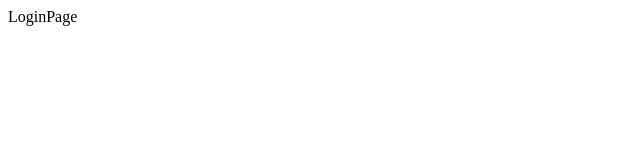
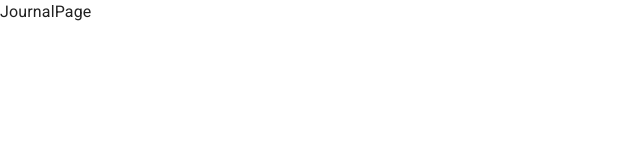
Before and after one commit to arosteguimaranto/Journal-App, a React (Vite) app: page / in a window 1280 px wide. Shown: the top 160 px of the page, without its empty margins (0-640 px from the left). Built offline with nearby package versions, Linux system fonts and the light colour scheme.

Commit message:
Configuración de MUI con Vite

```diff
--- a/index.html
+++ b/index.html
@@ -6,14 +6,8 @@
     <link rel="icon" type="image/svg+xml" href="/vite.svg" />
     <meta name="viewport" content="width=device-width, initial-scale=1.0" />
     <title>JournalApp</title>
-    <link
-    rel="stylesheet"
-    href="https://fonts.googleapis.com/icon?family=Material+Icons"
-  />
-    <link
-  rel="stylesheet"
-  href="https://fonts.googleapis.com/css?family=Roboto:300,400,500,700&display=swap"
-/>
+
+    <link rel="stylesheet" href="https://fonts.googleapis.com/css?family=Roboto:300,400,500,700&display=swap"/>
   </head>
   <body>
     <div id="root"></div>
--- a/src/JournalApp.jsx
+++ b/src/JournalApp.jsx
@@ -1,16 +1,17 @@
 
 
-import { AppRouter } from './router/AppRouter'
+import { AppRouter } from './router/AppRouter';
+import { AppTheme } from './theme';
 
 
 
 function JournalApp() {
-//  const [count, setCount] = useState(0)
+
 
   return (
-    <div>
+    <AppTheme>
     <AppRouter/>
-    </div>
+    </AppTheme>
   )
 }
 
--- a/src/auth/pages/LoginPage.jsx
+++ b/src/auth/pages/LoginPage.jsx
@@ -1,3 +1,4 @@
+import { Typography } from "@mui/material"
 
 export const LoginPage = () => {
   return (
--- a/src/auth/pages/RegisterPage.jsx
+++ b/src/auth/pages/RegisterPage.jsx
@@ -1,3 +1,4 @@
+import { Typography } from '@mui/material'
 import React from 'react'
 
 export const RegisterPage = () => {
--- a/src/journal/pages/JournalPage.jsx
+++ b/src/journal/pages/JournalPage.jsx
@@ -1,7 +1,8 @@
+import { Typography } from "@mui/material"
 
 
 export const JournalPage = () => {
   return (
-    <div>JournalPage</div>
+    <Typography>JournalPage</Typography>
   )
 }
--- a/src/main.jsx
+++ b/src/main.jsx
@@ -4,14 +4,15 @@
 import './styles.css';
 
 import { BrowserRouter } from 'react-router-dom';
-import { LoginPage } from './auth/pages/LoginPage';
+
+import JournalApp from './JournalApp';
 
 
 
 ReactDOM.createRoot(document.getElementById('root')).render(
   <React.StrictMode>
     {<BrowserRouter>
-      <LoginPage/>
+      <JournalApp/>
     </BrowserRouter>}
 
   </React.StrictMode>,
--- /dev/null
+++ b/src/theme/AppTheme.jsx
@@ -0,0 +1,15 @@
+import{ ThemeProvider } from '@emotion/react'
+import {CssBaseline}  from '@mui/material'
+
+import{purpleTheme} from './';
+
+export const AppTheme = ({children}) => {
+    return (
+        <ThemeProvider theme={purpleTheme}>
+            {/* CssBaseline kickstart an elegant, consistent, and simple baseline*/}
+            <CssBaseline/>
+
+            {children}
+        </ThemeProvider>
+    )
+}
--- /dev/null
+++ b/src/theme/index.js
@@ -0,0 +1,2 @@
+export * from './AppTheme'
+export * from './purpleTheme'
--- /dev/null
+++ b/src/theme/purpleTheme.js
@@ -0,0 +1,16 @@
+import { createTheme } from "@mui/material/styles";
+import{red} from '@mui/material/colors';
+
+export const purpleTheme = createTheme({
+    palette: {
+        primary: {
+            main: '#262254'
+        },
+        secondary: {
+            main: '#543884'
+        },
+        error: {
+            main: red.A400
+        }
+    }
+})
```
